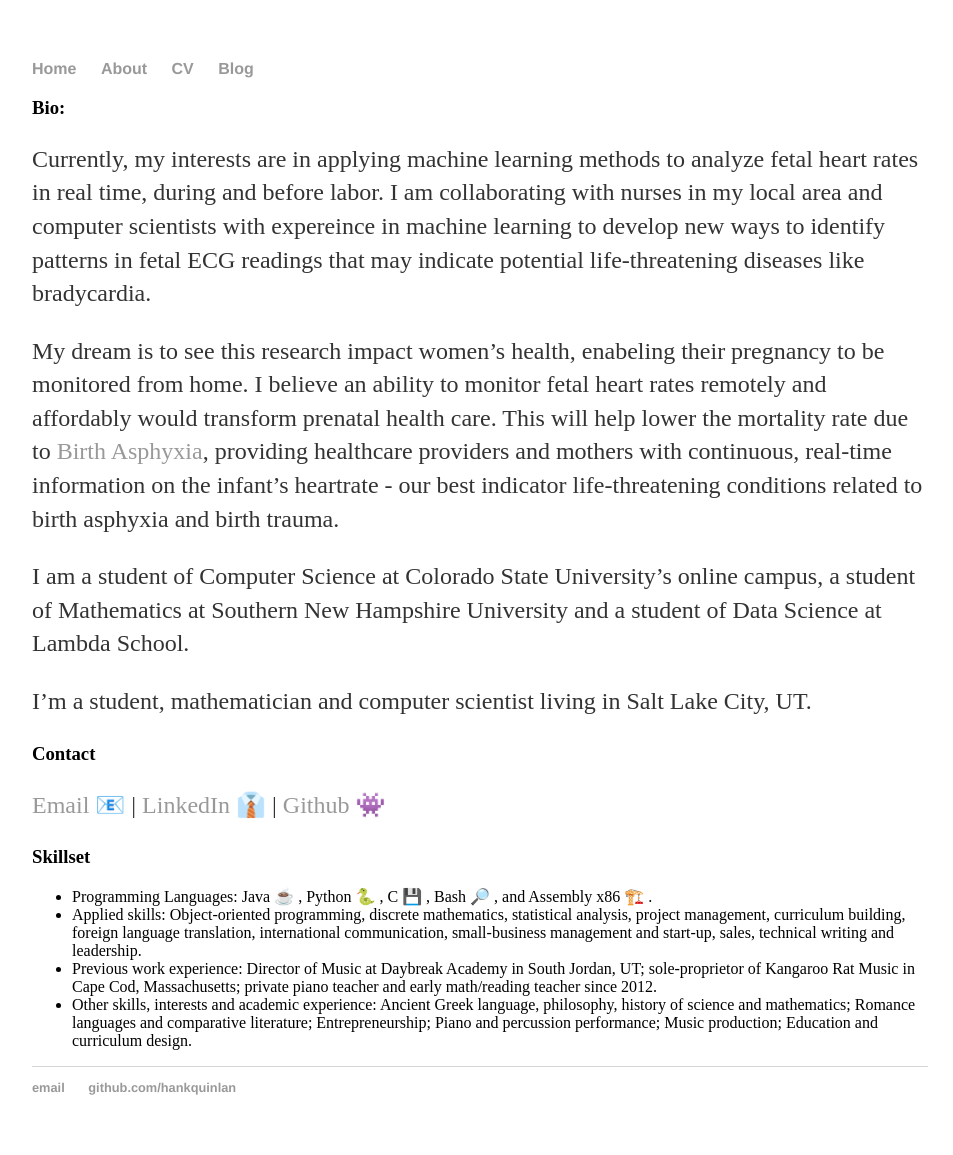
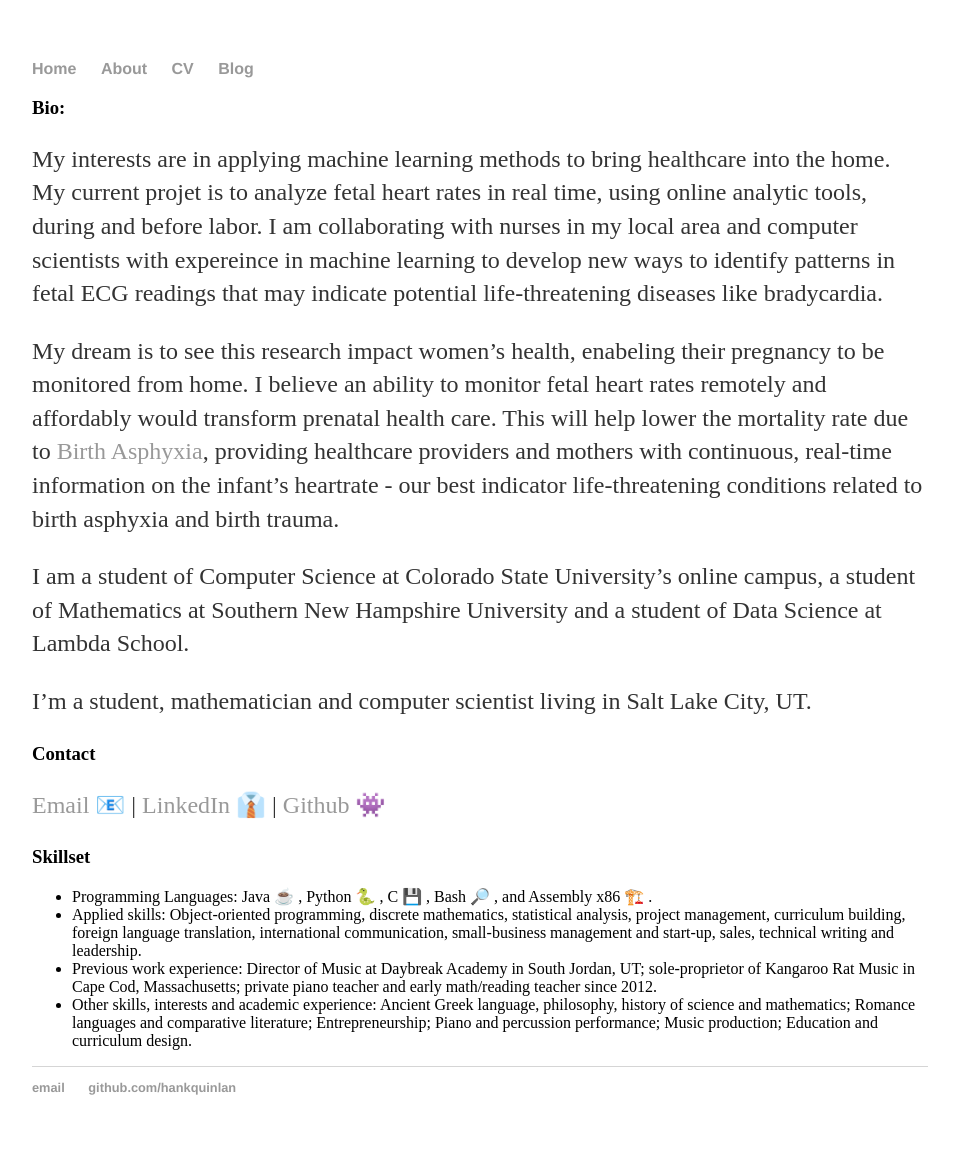
Before and after one commit to abellokeefe/abellokeefe.github.io, a Jekyll site: the page built from index.md, in a window 1280 px wide. Shown: the whole page, without its empty margins (160-1113 px from the left). Built offline with Jekyll 4.4.1, drawn with Linux system fonts in a browser that asks for light colours; emoji names are drawn with the system emoji font; our own code applies the rules of GitHub Pages for plain Markdown files; a file with an impossible date is left out.

Commit message:
Update index.md

```diff
--- a/index.md
+++ b/index.md
@@ -1,6 +1,6 @@
 ### Bio:
 
-Currently, my interests are in applying machine learning methods to analyze fetal heart rates in real time, during and before labor. I am collaborating with nurses in my local area and computer scientists with expereince in machine learning to develop new ways to identify patterns in fetal ECG readings that may indicate potential life-threatening diseases like bradycardia.
+My interests are in applying machine learning methods to bring healthcare into the home. My current projet is to analyze fetal heart rates in real time, using online analytic tools, during and before labor. I am collaborating with nurses in my local area and computer scientists with expereince in machine learning to develop new ways to identify patterns in fetal ECG readings that may indicate potential life-threatening diseases like bradycardia.
 
 My dream is to see this research impact women's health, enabeling their pregnancy to be monitored from home. I believe an ability to monitor fetal heart rates remotely and affordably would transform prenatal health care. This will help lower the mortality rate due to [Birth Asphyxia](https://www.ncbi.nlm.nih.gov/books/NBK430782/), providing healthcare providers and mothers with continuous, real-time information on the infant's heartrate - our best indicator life-threatening conditions related to birth asphyxia and birth trauma.
 
```
